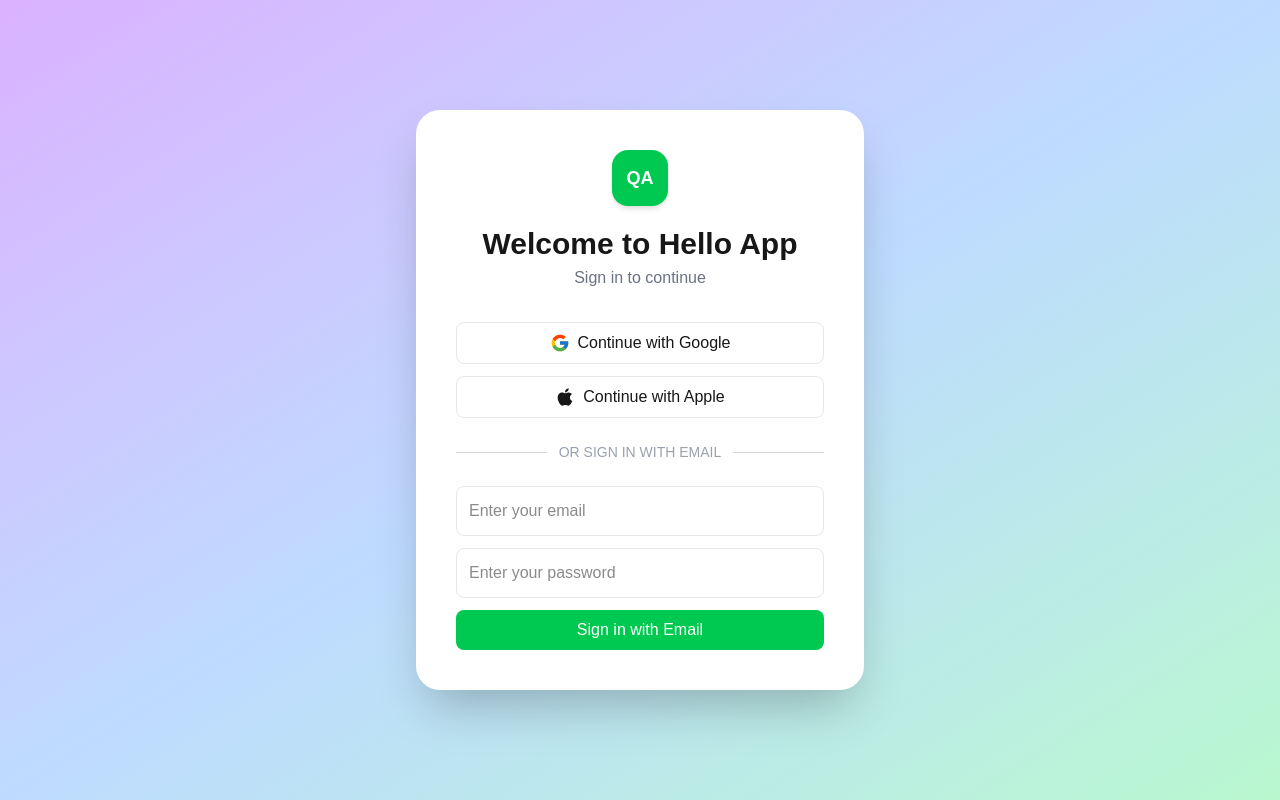
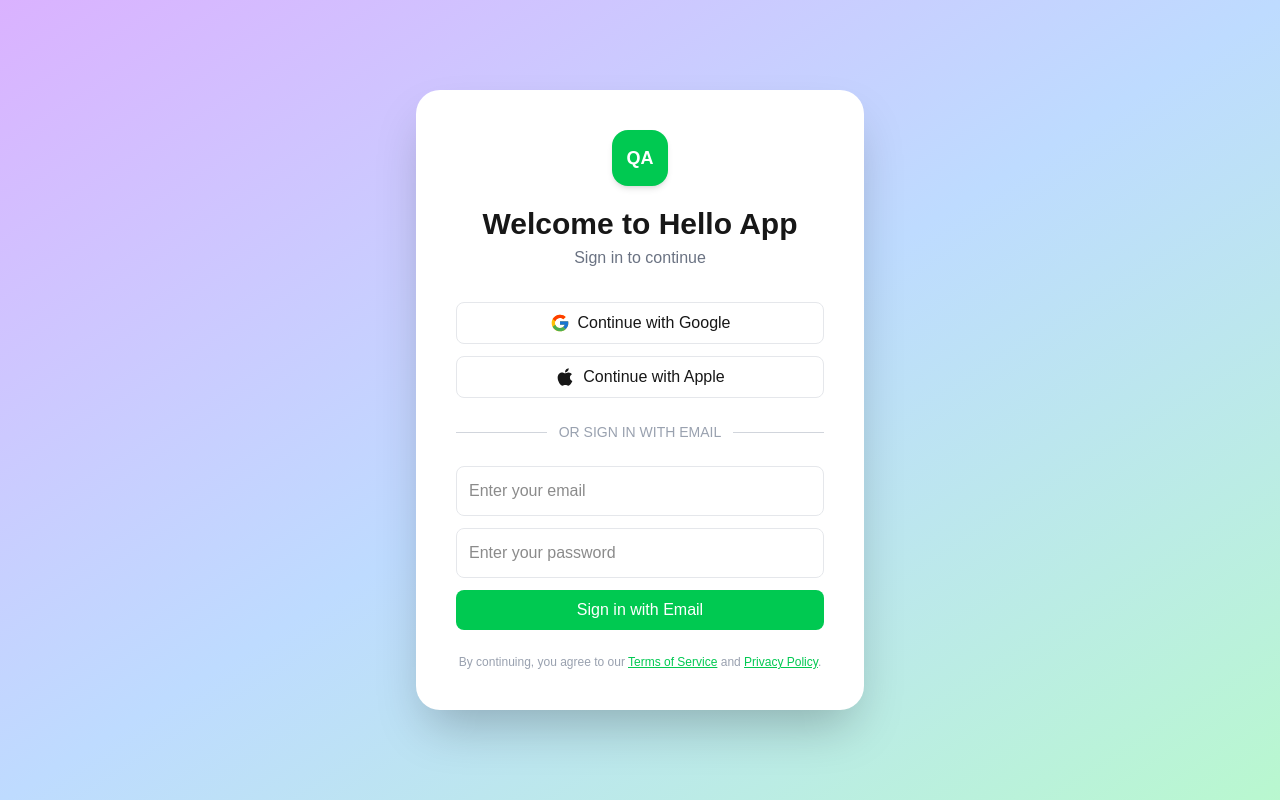
Before and after one commit to HudsonWayne/SignLanguageConvetor, a Next.js app in the folder Desktop/FastApplyAi/fastapplyai/: page /signin in a window 1280 px wide. Built offline with nearby package versions, Linux system fonts and the light colour scheme.

Commit message:
initial commit

```diff
--- a/Desktop/FastApplyAi/fastapplyai/package.json
+++ b/Desktop/FastApplyAi/fastapplyai/package.json
@@ -8,6 +8,7 @@
     "start": "next start"
   },
   "dependencies": {
+    "bcryptjs": "^3.0.3",
     "cheerio": "^1.1.2",
     "formidable": "^3.5.4",
     "framer-motion": "^12.23.24",
--- /dev/null
+++ b/Desktop/FastApplyAi/fastapplyai/src/app/api/auth/[...nextauth]/google/callback/route.ts
@@ -0,0 +1,39 @@
+import { NextRequest, NextResponse } from "next/server";
+
+const GOOGLE_CLIENT_ID = process.env.GOOGLE_CLIENT_ID!;
+const GOOGLE_CLIENT_SECRET = process.env.GOOGLE_CLIENT_SECRET!;
+const REDIRECT_URI = "http://localhost:3000/api/auth/google/callback";
+
+export async function GET(req: NextRequest) {
+  const code = req.nextUrl.searchParams.get("code");
+
+  if (!code)
+    return NextResponse.json({ error: "No code returned from Google" });
+
+  // Exchange code for token
+  const tokenRes = await fetch("https://oauth2.googleapis.com/token", {
+    method: "POST",
+    headers: { "Content-Type": "application/x-www-form-urlencoded" },
+    body: new URLSearchParams({
+      code,
+      client_id: GOOGLE_CLIENT_ID,
+      client_secret: GOOGLE_CLIENT_SECRET,
+      redirect_uri: REDIRECT_URI,
+      grant_type: "authorization_code",
+    }),
+  });
+
+  const tokenJSON = await tokenRes.json();
+
+  const userRes = await fetch(
+    "https://www.googleapis.com/oauth2/v2/userinfo",
+    {
+      headers: { Authorization: `Bearer ${tokenJSON.access_token}` },
+    }
+  );
+
+  const user = await userRes.json();
+
+  // LOGIN SUCCESS — redirect to dashboard
+  return NextResponse.redirect("http://localhost:3000/dashboard");
+}
--- /dev/null
+++ b/Desktop/FastApplyAi/fastapplyai/src/app/api/auth/[...nextauth]/google/route.ts
@@ -0,0 +1,18 @@
+import { NextResponse } from "next/server";
+
+const GOOGLE_CLIENT_ID = process.env.GOOGLE_CLIENT_ID!;
+const REDIRECT_URI = "http://localhost:3000/api/auth/google/callback";
+
+export async function GET() {
+  const googleURL =
+    "https://accounts.google.com/o/oauth2/v2/auth?" +
+    new URLSearchParams({
+      client_id: GOOGLE_CLIENT_ID,
+      redirect_uri: REDIRECT_URI,
+      response_type: "code",
+      scope: "email profile",
+      prompt: "select_account",
+    }).toString();
+
+  return NextResponse.redirect(googleURL);
+}
--- a/Desktop/FastApplyAi/fastapplyai/src/app/signin/page.tsx
+++ b/Desktop/FastApplyAi/fastapplyai/src/app/signin/page.tsx
@@ -24,23 +24,24 @@ export default function SignInPage() {
       const data = await res.json();
 
       if (res.ok) {
-        alert(data.message);
         router.push("/dashboard");
       } else {
-        alert(data.message);
+        alert(data.message || "Sign-in failed");
       }
+    } catch (err) {
+      alert("Error signing in");
     } finally {
       setLoading(false);
     }
   };
 
-  const handleGoogle = () => {
+  const handleGoogleLogin = () => {
     window.location.href = "/api/auth/google";
   };
 
   return (
     <div className="min-h-screen flex items-center justify-center bg-gradient-to-br from-purple-300 via-blue-200 to-green-200 px-4">
-      <div className="bg-white shadow-2xl rounded-3xl p-10 w-full max-w-md text-center">
+      <div className="bg-white shadow-2xl rounded-3xl p-10 w-full max-w-md text-center relative overflow-hidden">
 
         <div className="flex justify-center mb-5">
           <div className="h-14 w-14 bg-green-500 text-white flex items-center justify-center rounded-2xl font-bold text-lg shadow-md">
@@ -51,18 +52,23 @@ export default function SignInPage() {
         <h1 className="text-3xl font-semibold mb-1">Welcome to Hello App</h1>
         <p className="text-gray-500 mb-8">Sign in to continue</p>
 
-        <div className="space-y-3">
-          <AnimatedButton
-            icon={<FcGoogle />}
-            text="Continue with Google"
-            onClick={handleGoogle}
-          />
-          <AnimatedButton
-            icon={<FaApple />}
-            text="Continue with Apple"
-            onClick={() => alert("Apple not set up")}
-          />
-        </div>
+        {/* GOOGLE BUTTON */}
+        <button
+          onClick={handleGoogleLogin}
+          className="w-full border border-gray-200 rounded-lg py-2 flex items-center justify-center gap-2 hover:shadow-md hover:bg-gray-50 transition-all"
+        >
+          <span className="text-xl"><FcGoogle /></span>
+          <span>Continue with Google</span>
+        </button>
+
+        {/* Apple placeholder */}
+        <button
+          onClick={() => alert("Apple sign-in not implemented")}
+          className="w-full border border-gray-200 rounded-lg py-2 mt-3 flex items-center justify-center gap-2 hover:shadow-md hover:bg-gray-50 transition-all"
+        >
+          <span className="text-xl"><FaApple /></span>
+          <span>Continue with Apple</span>
+        </button>
 
         <div className="flex items-center my-6 text-gray-400">
           <hr className="flex-grow border-gray-300" />
@@ -70,11 +76,12 @@ export default function SignInPage() {
           <hr className="flex-grow border-gray-300" />
         </div>
 
+        {/* EMAIL FORM */}
         <form onSubmit={handleEmailSignIn} className="space-y-3">
           <input
             type="email"
             placeholder="Enter your email"
-            className="w-full p-3 border border-gray-200 rounded-lg focus:ring-2 focus:ring-green-400"
+            className="w-full p-3 border border-gray-200 rounded-lg"
             value={form.email}
             onChange={(e) => setForm({ ...form, email: e.target.value })}
             required
@@ -82,35 +89,26 @@ export default function SignInPage() {
           <input
             type="password"
             placeholder="Enter your password"
-            className="w-full p-3 border border-gray-200 rounded-lg focus:ring-2 focus:ring-green-400"
+            className="w-full p-3 border border-gray-200 rounded-lg"
             value={form.password}
             onChange={(e) => setForm({ ...form, password: e.target.value })}
             required
           />
-
           <button
             type="submit"
             disabled={loading}
-            className={`w-full py-2 text-white rounded-lg ${
-              loading ? "bg-gray-400" : "bg-green-500 hover:bg-green-600"
-            }`}
+            className="w-full rounded-lg py-2 font-medium text-white bg-green-500 hover:bg-green-600"
           >
             {loading ? "Signing in..." : "Sign in with Email"}
           </button>
         </form>
+
+        <p className="text-xs text-gray-400 mt-6">
+          By continuing, you agree to our{" "}
+          <a href="#" className="text-green-500 underline">Terms of Service</a> and{" "}
+          <a href="#" className="text-green-500 underline">Privacy Policy</a>.
+        </p>
       </div>
     </div>
   );
 }
-
-function AnimatedButton({ icon, text, onClick }: any) {
-  return (
-    <button
-      onClick={onClick}
-      className="w-full border border-gray-200 rounded-lg py-2 flex items-center justify-center gap-2 hover:bg-gray-50"
-    >
-      <span className="text-xl">{icon}</span>
-      <span>{text}</span>
-    </button>
-  );
-}
```
Also changed, not shown: 1 other file (tests, documents, lock files or other folders).
